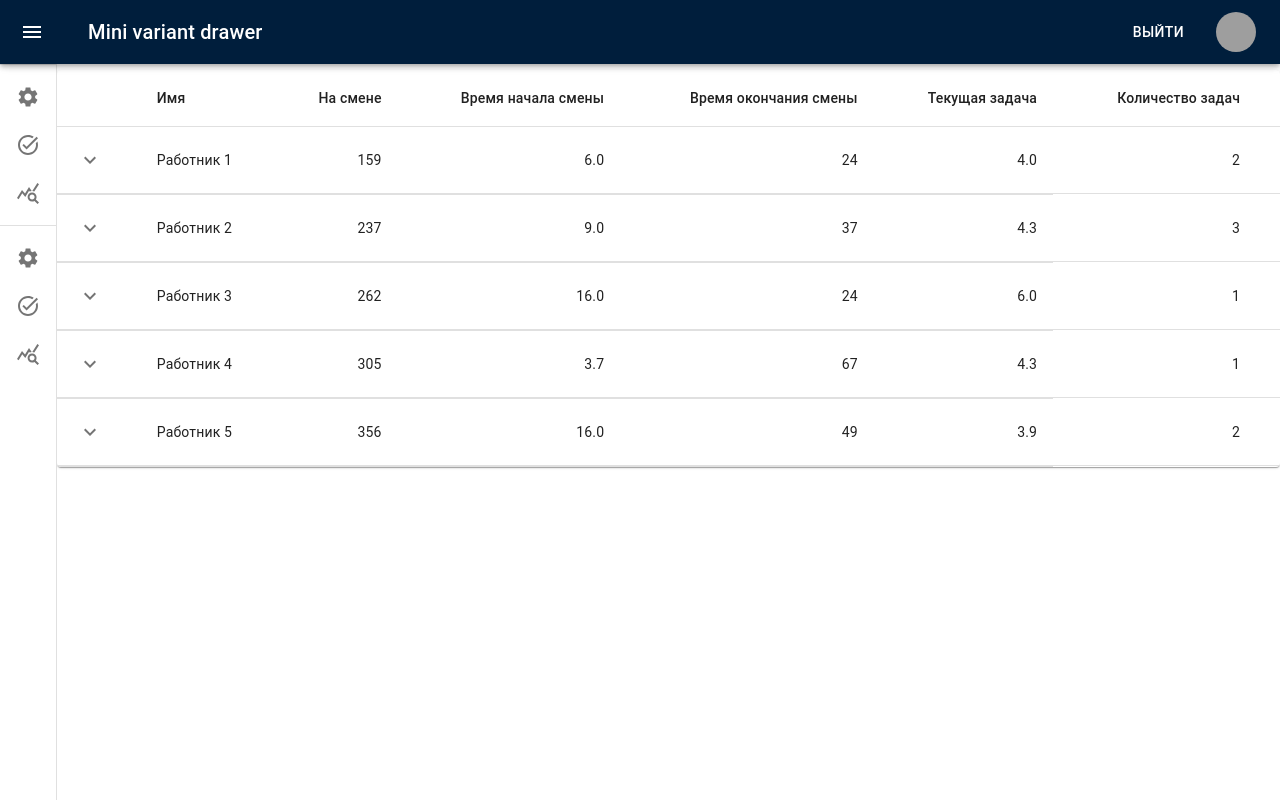
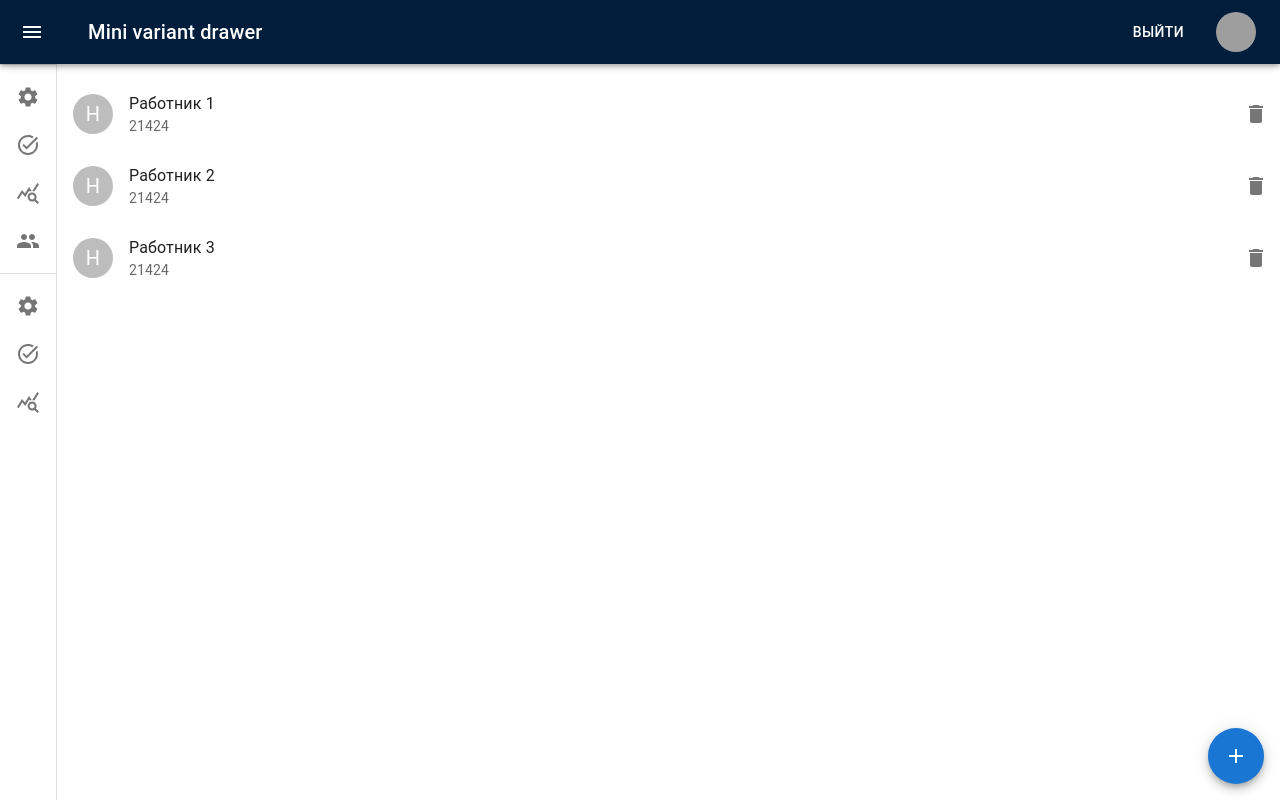
Before and after one commit to VitalyaVpn/employees_control_front, a React (Create React App) app: page / in a window 1280 px wide. Built offline with nearby package versions, Linux system fonts and the light colour scheme; grey boxes are pictures that could not be loaded.

Commit message:
add: employee page layout

```diff
--- a/src/App.tsx
+++ b/src/App.tsx
@@ -1,15 +1,16 @@
-import React from 'react';
+import React from 'react'
 
-import './App.css';
-import Stats from "./pages/Stats";
-import Settings from "./pages/Setting";
+import './App.css'
+import Stats from "./pages/Stats"
+import Settings from "./pages/Setting"
+import Employee from "./pages/Employee"
 
 function App() {
   return (
     <div className="App">
-      <Stats />
+      <Employee />
     </div>
-  );
+  )
 }
 
-export default App;
+export default App
--- /dev/null
+++ b/src/components/EmployeeTable.tsx
@@ -0,0 +1,121 @@
+import * as React from 'react'
+import Box from '@mui/material/Box'
+import List from '@mui/material/List'
+import ListItem from '@mui/material/ListItem'
+import ListItemAvatar from '@mui/material/ListItemAvatar'
+import ListItemText from '@mui/material/ListItemText'
+import Avatar from '@mui/material/Avatar'
+import IconButton from '@mui/material/IconButton'
+import DeleteIcon from '@mui/icons-material/Delete'
+import Fab from '@mui/material/Fab'
+import { SxProps } from '@mui/system'
+import AddIcon from '@mui/icons-material/Add'
+import TextField from '@mui/material/TextField'
+import Dialog from '@mui/material/Dialog'
+import DialogActions from '@mui/material/DialogActions'
+import DialogContent from '@mui/material/DialogContent'
+import DialogContentText from '@mui/material/DialogContentText'
+import DialogTitle from '@mui/material/DialogTitle'
+import Button from '@mui/material/Button'
+
+const EmployeeTable:React.FC = () => {
+
+    const [open, setOpen] = React.useState(false)
+    const [hover, setHover] = React.useState([false, false, false])
+
+    const handleClickOpen = () => {
+        setOpen(true)
+    };
+
+    const handleClose = () => {
+        setOpen(false)
+    };
+
+    const fabStyle = {
+        position: 'absolute',
+        bottom: 16,
+        right: 16,
+    }
+
+    const fab = {
+            color: 'primary' as 'primary',
+            sx: fabStyle as SxProps,
+            icon: <AddIcon />,
+            label: 'Add',
+        }
+
+
+
+    const onHover = (index:number) => {
+        const arr = hover
+        arr[index] = !arr[index]
+        setHover([...arr])
+    }
+
+    return (
+        <Box sx={{width: '100%', paddingTop: '70px'}}>
+            <List>
+                {['Работник 1', 'Работник 2', 'Работник 3'].map((employee, index)=>{
+                    return (
+                        <ListItem
+                            secondaryAction={
+                                <IconButton edge="end" aria-label="delete">
+                                    <DeleteIcon />
+                                </IconButton>
+                            }
+                            onMouseEnter = { () => {onHover(index)} }
+                            onMouseLeave = { () => {onHover(index)}}
+                            sx = {{backgroundColor: hover[index] ? 'rgba(25, 118, 210, 0.04)' : '#fff'}}
+                        >
+                            <ListItemAvatar>
+                                <Avatar>
+                                    H
+                                </Avatar>
+                            </ListItemAvatar>
+                            <ListItemText
+                                primary={employee}
+                                secondary='21424'
+                            />
+                        </ListItem>
+                    )
+                })}
+            </List>
+            <Fab sx={fab.sx} aria-label={fab.label} color={fab.color} onClick={handleClickOpen}>
+                {fab.icon}
+            </Fab>
+            <Dialog open={open} onClose={handleClose}>
+                <DialogTitle>Новый работник</DialogTitle>
+                <DialogContent>
+                    <DialogContentText>
+                        Введите имя и Telegram ID Работника
+                    </DialogContentText>
+                    <TextField
+                        autoFocus
+                        margin='dense'
+                        id='name'
+                        label='Имя'
+                        type='text'
+                        fullWidth
+                        variant='standard'
+                        required
+                    />
+                    <TextField
+                        margin='dense'
+                        id='telegram'
+                        label='Telegram ID'
+                        type='text'
+                        fullWidth
+                        variant='standard'
+                        required
+                    />
+                </DialogContent>
+                <DialogActions>
+                    <Button onClick={handleClose}>Отмена</Button>
+                    <Button onClick={handleClose}>Добавить</Button>
+                </DialogActions>
+            </Dialog>
+        </Box>
+    )
+}
+
+export default EmployeeTable
--- a/src/components/Sidebar.tsx
+++ b/src/components/Sidebar.tsx
@@ -1,26 +1,26 @@
-import * as React from 'react';
-import { styled, useTheme, Theme, CSSObject } from '@mui/material/styles';
-import Box from '@mui/material/Box';
-import MuiDrawer from '@mui/material/Drawer';
-import MuiAppBar, { AppBarProps as MuiAppBarProps } from '@mui/material/AppBar';
-import Toolbar from '@mui/material/Toolbar';
-import List from '@mui/material/List';
-import CssBaseline from '@mui/material/CssBaseline';
-import Typography from '@mui/material/Typography';
-import Divider from '@mui/material/Divider';
-import IconButton from '@mui/material/IconButton';
-import MenuIcon from '@mui/icons-material/Menu';
-import ChevronLeftIcon from '@mui/icons-material/ChevronLeft';
-import ChevronRightIcon from '@mui/icons-material/ChevronRight';
-import ListItem from '@mui/material/ListItem';
-import ListItemIcon from '@mui/material/ListItemIcon';
-import ListItemText from '@mui/material/ListItemText';
-import {Avatar, Stack} from "@mui/material";
-import SettingsIcon from '@mui/icons-material/Settings';
-import TaskAltIcon from '@mui/icons-material/TaskAlt';
-import QueryStatsIcon from '@mui/icons-material/QueryStats';
-import Button from '@mui/material/Button';
-import SettingTable from "./SettingTable";
+import * as React from 'react'
+import { styled, useTheme, Theme, CSSObject } from '@mui/material/styles'
+import Box from '@mui/material/Box'
+import MuiDrawer from '@mui/material/Drawer'
+import MuiAppBar, { AppBarProps as MuiAppBarProps } from '@mui/material/AppBar'
+import Toolbar from '@mui/material/Toolbar'
+import List from '@mui/material/List'
+import CssBaseline from '@mui/material/CssBaseline'
+import Typography from '@mui/material/Typography'
+import Divider from '@mui/material/Divider'
+import IconButton from '@mui/material/IconButton'
+import MenuIcon from '@mui/icons-material/Menu'
+import ChevronLeftIcon from '@mui/icons-material/ChevronLeft'
+import ChevronRightIcon from '@mui/icons-material/ChevronRight'
+import ListItem from '@mui/material/ListItem'
+import ListItemIcon from '@mui/material/ListItemIcon'
+import ListItemText from '@mui/material/ListItemText'
+import {Avatar, Stack} from "@mui/material"
+import SettingsIcon from '@mui/icons-material/Settings'
+import TaskAltIcon from '@mui/icons-material/TaskAlt'
+import QueryStatsIcon from '@mui/icons-material/QueryStats'
+import Button from '@mui/material/Button'
+import GroupIcon from '@mui/icons-material/Group'
 
 const drawerWidth = 240;
 
@@ -95,15 +95,15 @@ const Drawer = styled(MuiDrawer, { shouldForwardProp: (prop) => prop !== 'open'
 );
 
 export default function Sidebar() {
-    const theme = useTheme();
-    const [open, setOpen] = React.useState(false);
+    const theme = useTheme()
+    const [open, setOpen] = React.useState(false)
 
     const handleDrawerOpen = () => {
-        setOpen(true);
+        setOpen(true)
     };
 
     const handleDrawerClose = () => {
-        setOpen(false);
+        setOpen(false)
     };
 
     return (
@@ -140,10 +140,10 @@ export default function Sidebar() {
                 </DrawerHeader>
                 <Divider />
                 <List>
-                    {['Настройка задач', 'Текущие задачи', 'Статистика'].map((text, index) => (
+                    {['Настройка задач', 'Текущие задачи', 'Статистика', 'Работники'].map((text, index) => (
                         <ListItem button key={text}>
                             <ListItemIcon>
-                                {index === 0 ? <SettingsIcon /> : index  === 1 ? <TaskAltIcon /> : <QueryStatsIcon />}
+                                {index === 0 ? <SettingsIcon /> : index  === 1 ? <TaskAltIcon /> : index  === 2 ? <QueryStatsIcon /> : <GroupIcon />}
                             </ListItemIcon>
                             <ListItemText primary={text} />
                         </ListItem>
--- a/src/components/StatTable.tsx
+++ b/src/components/StatTable.tsx
@@ -1,29 +1,29 @@
-import * as React from 'react';
-import Box from '@mui/material/Box';
-import Collapse from '@mui/material/Collapse';
-import IconButton from '@mui/material/IconButton';
-import Table from '@mui/material/Table';
-import TableBody from '@mui/material/TableBody';
-import TableCell from '@mui/material/TableCell';
-import TableContainer from '@mui/material/TableContainer';
-import TableHead from '@mui/material/TableHead';
-import TableRow from '@mui/material/TableRow';
-import Typography from '@mui/material/Typography';
-import Paper from '@mui/material/Paper';
-import KeyboardArrowDownIcon from '@mui/icons-material/KeyboardArrowDown';
-import KeyboardArrowUpIcon from '@mui/icons-material/KeyboardArrowUp';
+import * as React from 'react'
+import Box from '@mui/material/Box'
+import Collapse from '@mui/material/Collapse'
+import IconButton from '@mui/material/IconButton'
+import Table from '@mui/material/Table'
+import TableBody from '@mui/material/TableBody'
+import TableCell from '@mui/material/TableCell'
+import TableContainer from '@mui/material/TableContainer'
+import TableHead from '@mui/material/TableHead'
+import TableRow from '@mui/material/TableRow'
+import Typography from '@mui/material/Typography'
+import Paper from '@mui/material/Paper'
+import KeyboardArrowDownIcon from '@mui/icons-material/KeyboardArrowDown'
+import KeyboardArrowUpIcon from '@mui/icons-material/KeyboardArrowUp'
 
 function createData(
     name: string,
-    currentTime: string,
-    start: string,
-    end: string,
-    currentTask: string,
+    isOnline: boolean,
+    start: string | null,
+    end: string | null,
+    currentTask: string | null,
     tasksAmount: number,
 ) {
     return {
         name,
-        currentTime,
+        isOnline,
         start,
         end,
         currentTask,
@@ -46,8 +46,8 @@ function createData(
 }
 
 function Row(props: { row: ReturnType<typeof createData> }) {
-    const { row } = props;
-    const [open, setOpen] = React.useState(false);
+    const { row } = props
+    const [open, setOpen] = React.useState(false)
 
     return (
         <React.Fragment>
@@ -64,10 +64,10 @@ function Row(props: { row: ReturnType<typeof createData> }) {
                 <TableCell component="th" scope="row">
                     {row.name}
                 </TableCell>
-                <TableCell align="right">{row.currentTime}</TableCell>
-                <TableCell align="right">{row.start}</TableCell>
-                <TableCell align="right">{row.end}</TableCell>
-                <TableCell align="right">{row.currentTask}</TableCell>
+                <TableCell align="right">{row.isOnline ? 'Да' : 'Нет'}</TableCell>
+                <TableCell align="right">{row.start ? row.start : 'Не на смене'}</TableCell>
+                <TableCell align="right">{row.end ? row.end : row.start ? 'Смена не окончена' : 'Не на смене'}</TableCell>
+                <TableCell align="right">{row.currentTask ? row.currentTask : 'Нет активных задач'}</TableCell>
                 <TableCell align="right" sx={{pr: 5}}>{row.tasksAmount}</TableCell>
             </TableRow>
             <TableRow>
@@ -108,11 +108,11 @@ function Row(props: { row: ReturnType<typeof createData> }) {
 }
 
 const rows = [
-    createData('Работник 1', '159', '6.0', '24', '4.0', 2),
-    createData('Работник 2', '237', '9.0', '37', '4.3', 3),
-    createData('Работник 3', '262', '16.0', '24', '6.0', 1),
-    createData('Работник 4', '305', '3.7', '67', '4.3', 1),
-    createData('Работник 5', '356', '16.0', '49', '3.9', 2),
+    createData('Работник 1', false, '2020-01-05 14:13', null, null, 0),
+    createData('Работник 2', true, '2020-01-05 14:13', '2020-01-05 17:13', 'Задача 56', 3),
+    createData('Работник 3', false, null, null, 'Задача 5', 1),
+    createData('Работник 4', false, '2020-01-05 14:13', '2020-01-05 17:13', null, 0),
+    createData('Работник 5', true, '2020-01-05 14:13', null, 'Задача 23', 2),
 ];
 
 export default function StatTable() {
--- /dev/null
+++ b/src/pages/Employee.tsx
@@ -0,0 +1,15 @@
+import  * as React from 'react'
+import Sidebar from "../components/Sidebar"
+import EmployeeTable from "../components/EmployeeTable"
+
+const Employee:React.FC = () => {
+
+    return (
+        <div style={{display: 'flex'}}>
+            <Sidebar />
+            <EmployeeTable />
+        </div>
+    )
+}
+
+export default Employee
--- a/src/pages/Setting.tsx
+++ b/src/pages/Setting.tsx
@@ -1,6 +1,6 @@
 import React from "react"
-import Sidebar from "../components/Sidebar";
-import SettingTable from "../components/SettingTable";
+import Sidebar from "../components/Sidebar"
+import SettingTable from "../components/SettingTable"
 
 
 const Settings: React.FC = () => {
--- a/src/pages/Stats.tsx
+++ b/src/pages/Stats.tsx
@@ -1,6 +1,6 @@
 import React from "react"
-import Sidebar from "../components/Sidebar";
-import StatTable from "../components/StatTable";
+import Sidebar from "../components/Sidebar"
+import StatTable from "../components/StatTable"
 
 const Stats: React.FC = () => {
     return (
```
Also changed, not shown: src/components/SettingTable.tsx (+16 -18 lines), 1 other file (tests, documents, lock files or other folders).
